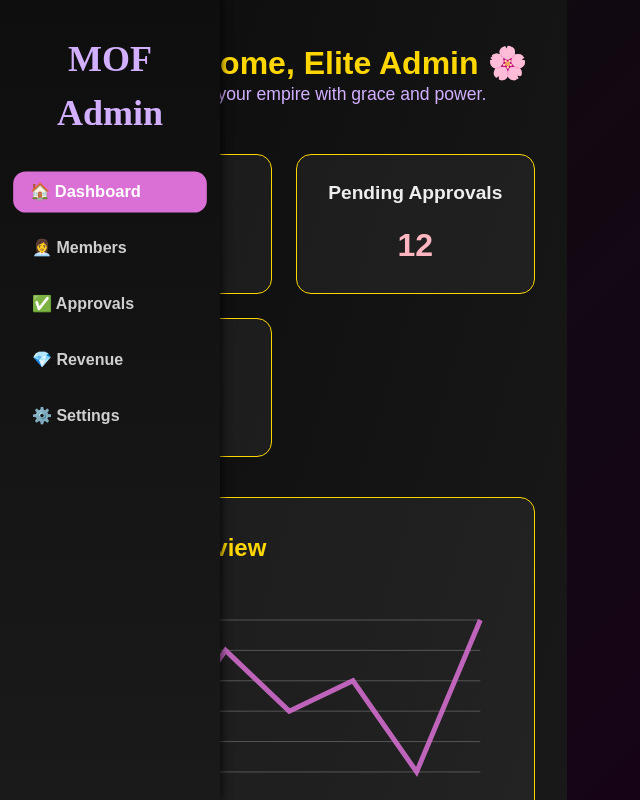
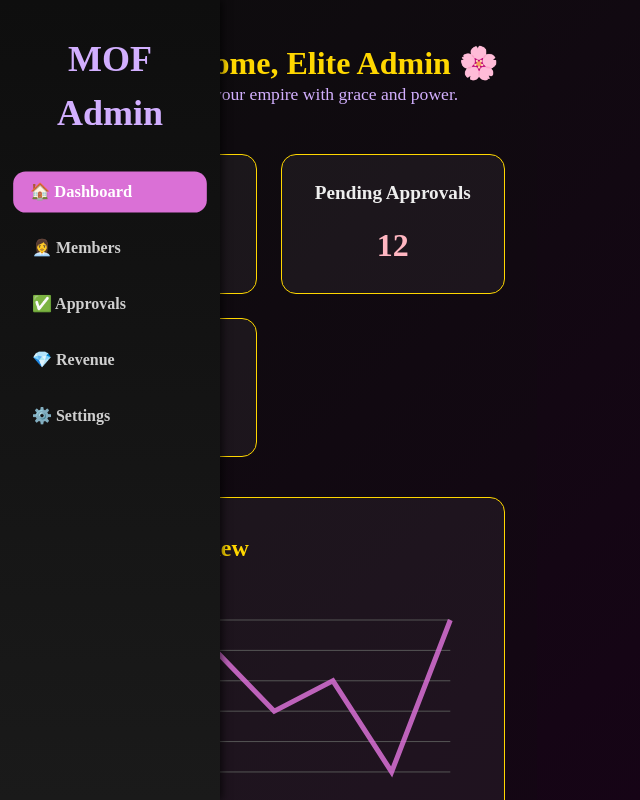
Before and after one commit to mof48/mof-frontend, a React (Vite) app: page /admin in a window 1280 px wide. Shown: the top 800 px of the page, without its empty margins (0-640 px from the left). Built offline with nearby package versions, Linux system fonts and the light colour scheme; sample sign-in values are in the browser's storage.

Commit message:
✨ Fix Admin Dashboard layout and glow styles

```diff
--- a/src/pages/Dashboard/AdminDashboard.css
+++ b/src/pages/Dashboard/AdminDashboard.css
@@ -1,24 +1,34 @@
 /* === Black Orchid Luxury Theme === */
-body, .lux-panel {
+body, .lux-admin-layout {
   background: linear-gradient(135deg, #0d0d0d, #1a001a);
   color: #eee;
   font-family: 'Playfair Display', serif;
   min-height: 100vh;
+  margin: 0;
 }
 
-  /* === Layout === */
-  .lux-panel {
+/* === Layout: Sidebar + Main Content === */
+.lux-admin-layout {
   display: flex;
   min-height: 100vh;
 }
 
-  /* Sidebar and Main Content */
+.lux-sidebar {
+  width: 250px;
+  min-height: 100vh;
+  background: #141414;
+  padding: 1.5rem;
+  box-shadow: 2px 0 8px rgba(0,0,0,0.7);
+  position: relative;
+}
+
 .lux-main-content {
   flex: 1;
   padding: 2rem;
+  overflow-y: auto;
 }
 
-  /* Admin Header */
+/* === Admin Header === */
 .admin-header {
   display: flex;
   align-items: center;
@@ -50,7 +60,7 @@ body, .lux-panel {
   font-size: 1.1rem;
 }
 
-  /* Grid and Cards */
+/* === Dashboard Cards === */
 .lux-grid {
   display: grid;
   grid-template-columns: repeat(auto-fit, minmax(220px, 1fr));
@@ -83,7 +93,7 @@ body, .lux-panel {
   font-weight: bold;
 }
 
-  /* Chart */
+/* === Chart Section === */
 .lux-chart {
   margin-top: 2rem;
   background: rgba(255, 255, 255, 0.05);
@@ -98,7 +108,7 @@ body, .lux-panel {
   color: #ffd700;
 }
 
-  /* Member Requests */
+/* === Member Requests Section === */
 .lux-requests {
   margin-top: 2rem;
   background: rgba(255, 255, 255, 0.05);
@@ -132,7 +142,6 @@ body, .lux-panel {
   font-weight: 500;
 }
 
-  /* Approve & Reject Buttons */
 .approve-btn, .reject-btn {
   background: gold;
   border: none;
@@ -159,7 +168,12 @@ body, .lux-panel {
   transform: scale(1.05);
 }
 
-  /* Animations */
+/* === Timeline Section === */
+.lux-timeline-section {
+  margin-top: 3rem;
+}
+
+/* === Animations === */
 .slide-in {
   animation: slideIn 1s ease forwards;
 }
@@ -175,20 +189,9 @@ body, .lux-panel {
   }
 }
 
-  /* Responsive */
+/* === Responsive === */
 @media (max-width: 768px) {
   .lux-grid {
     grid-template-columns: 1fr;
   }
 }
-  .lux-admin-layout {
-    display: flex;
-    min-height: 100vh;
-    background: linear-gradient(to bottom right, #0b0b0c, #1e1e1e); /* black orchid gradient */
-  }
-
-  .lux-main-content {
-    flex: 1;
-    padding: 2rem;
-    overflow-y: auto;
-  }
--- a/src/pages/Dashboard/AdminDashboard.jsx
+++ b/src/pages/Dashboard/AdminDashboard.jsx
@@ -1,9 +1,9 @@
 import './AdminDashboard.css';
-import adminAvatar from '../../assets/admin-avatar.png'; // Correct path
+import adminAvatar from '../../assets/admin-avatar.png';
 import { useEffect } from 'react';
 import Chart from 'react-apexcharts';
-import AdminSidebar from '../../components/AdminSidebar'; // ✅ Sidebar
-import Timeline from './Timeline'; // ✅ Timeline
+import AdminSidebar from '../../components/AdminSidebar';
+import Timeline from './Timeline';
 
 const AdminDashboard = () => {
   useEffect(() => {
@@ -16,14 +16,12 @@ const AdminDashboard = () => {
   }, []);
 
   return (
-    <div className="lux-admin-layout"> {/* 🌟 KEY: wrap sidebar + content in a flex layout */}
-
+    <div className="lux-admin-layout">
       {/* Sidebar */}
       <AdminSidebar />
 
       {/* Main Content */}
       <div className="lux-main-content">
-
         {/* Admin Header */}
         <div className="admin-header">
           <img src={adminAvatar} alt="Admin" className="admin-avatar-glow" />
@@ -65,7 +63,7 @@ const AdminDashboard = () => {
           />
         </div>
 
-        {/* Timeline Section */}
+        {/* Timeline */}
         <div className="lux-timeline-section">
           <Timeline />
         </div>
@@ -92,7 +90,6 @@ const AdminDashboard = () => {
             </div>
           </div>
         </div>
-
       </div>
     </div>
   );
```
Lines whose indentation alone changed are shown as unchanged.
